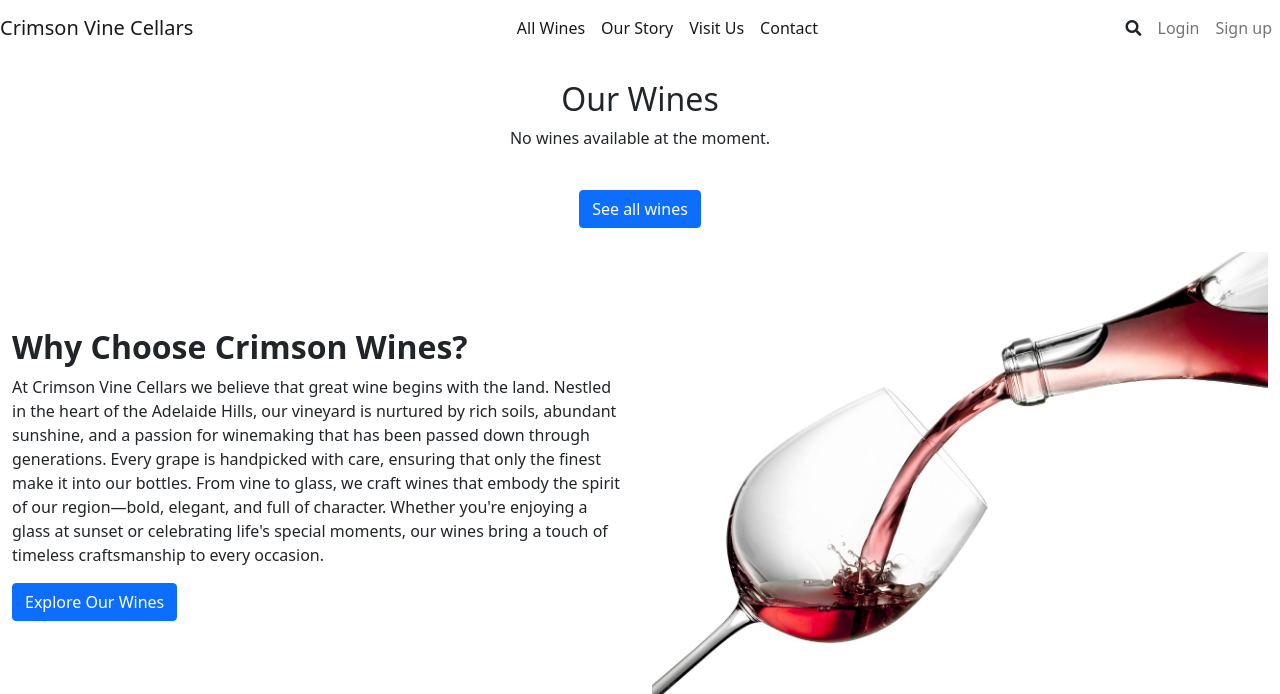
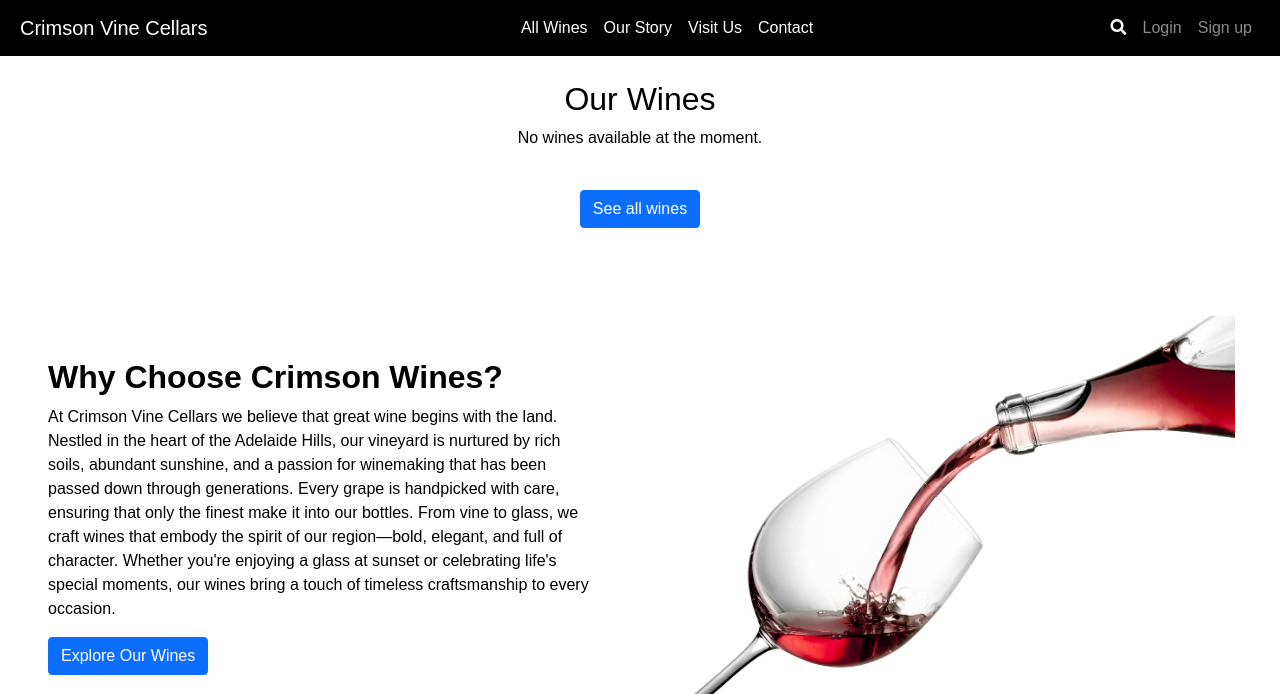
Before and after one commit to jordie-13/Crimson_Vine_Cellars, a Django app: page / in a window 1280 px wide. Shown: the top 694 px of the page. Run offline with Django 5.2, Linux system fonts and the light colour scheme; some libraries are stand-ins or nearby versions.

Commit message:
Create styles css and add initial css to base and index templates

```diff
--- /dev/null
+++ b/static/css/styles.css
@@ -0,0 +1,80 @@
+body {
+    font-family: Arial, sans-serif;
+    margin: 0;
+    padding: 0;
+    background-color: #ffffff;
+    color: #000000;
+    display: flex;
+    flex-direction: column;
+    min-height: 100vh; /* Set minimum height to fill the viewport */
+}
+
+header {
+    background-color: #000000;
+    color: #ffffff;
+}
+
+nav {
+    margin: 0 auto;
+    padding: 10px 20px;
+    display: flex;
+    justify-content: space-between;
+    align-items: center;
+}
+
+
+/* Wine Banner Styling */
+.wine-banner {
+    padding: 4rem 1rem;
+    margin-bottom: 2rem;
+    max-width: 1400px;
+}
+
+.banner-text-box {
+    padding: 2rem;
+}
+
+.banner-image {
+    max-width: 100%;
+    max-height: 400px;
+    object-fit: cover;
+}
+
+/* Footer Styles */
+footer {
+    background-color: #000; /* Already set in HTML */
+}
+
+.social-links i {
+    transition: color 0.3s;
+}
+
+.social-links a:hover i {
+    color: #acdbdc;
+}
+
+.page-links a:hover {
+    color: #acdbdc;
+}
+
+/* Headings in Footer */
+footer h2, footer h3 {
+    font-weight: bold;
+}
+
+footer h3 {
+    border-bottom: 1.5px solid;
+    padding-bottom: 10px;
+}
+
+/* Footer Links */
+footer a:hover {
+    color: #acdbdc;
+}
+
+/* Responsive Adjustments for Footer Columns */
+@media (max-width: 992px) {
+    footer .col-lg-4 {
+        text-align: center;
+    }
+}
--- a/templates/base.html
+++ b/templates/base.html
@@ -35,7 +35,7 @@
 <body>
     <header>
         <!-- Nav Bar -->
-        <nav class="navbar navbar-expand-lg navbar-light">
+        <nav class="navbar navbar-expand-lg navbar-dark">
             <a class="navbar-brand navbar-brand-custom" href="{{ home_url }}">
                 Crimson Vine Cellars
             </a>
@@ -122,7 +122,7 @@
         {% endblock %}
     </main>
 
-    <footer>
+    <footer class="bg-dark text-white py-4">
         <div class="container">
             <div class="row">
                 <!-- Column 1 -->
```
